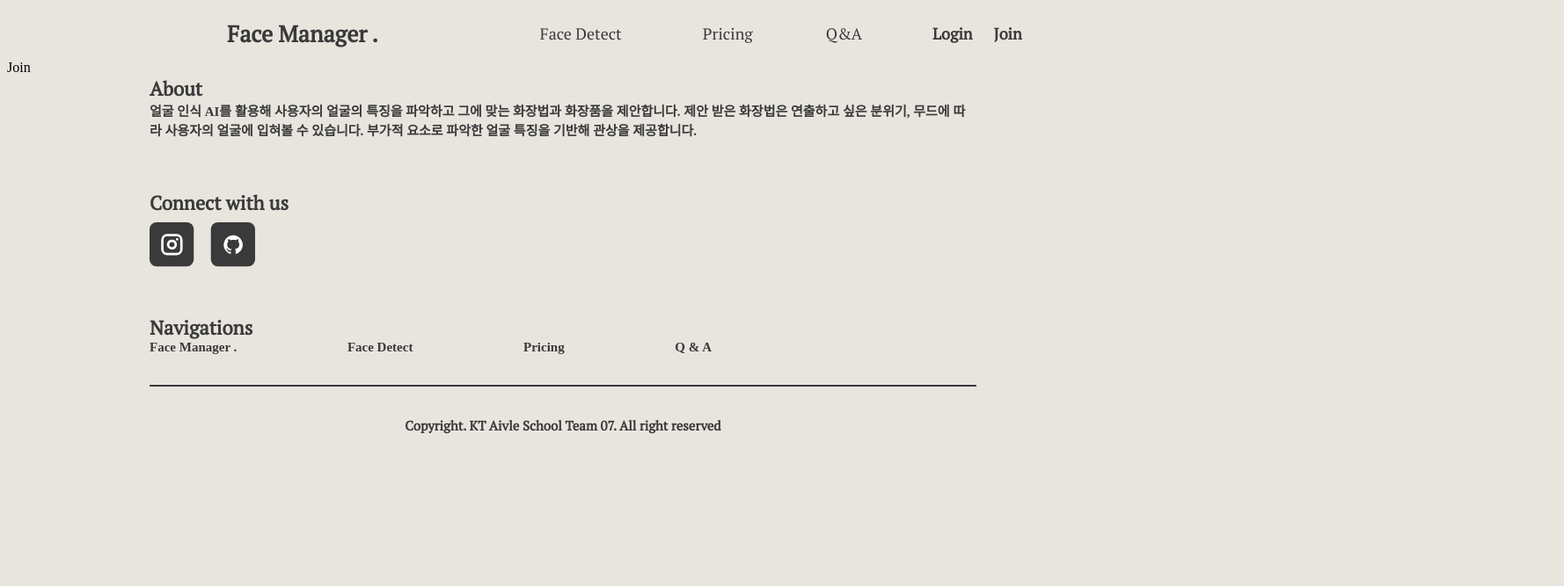
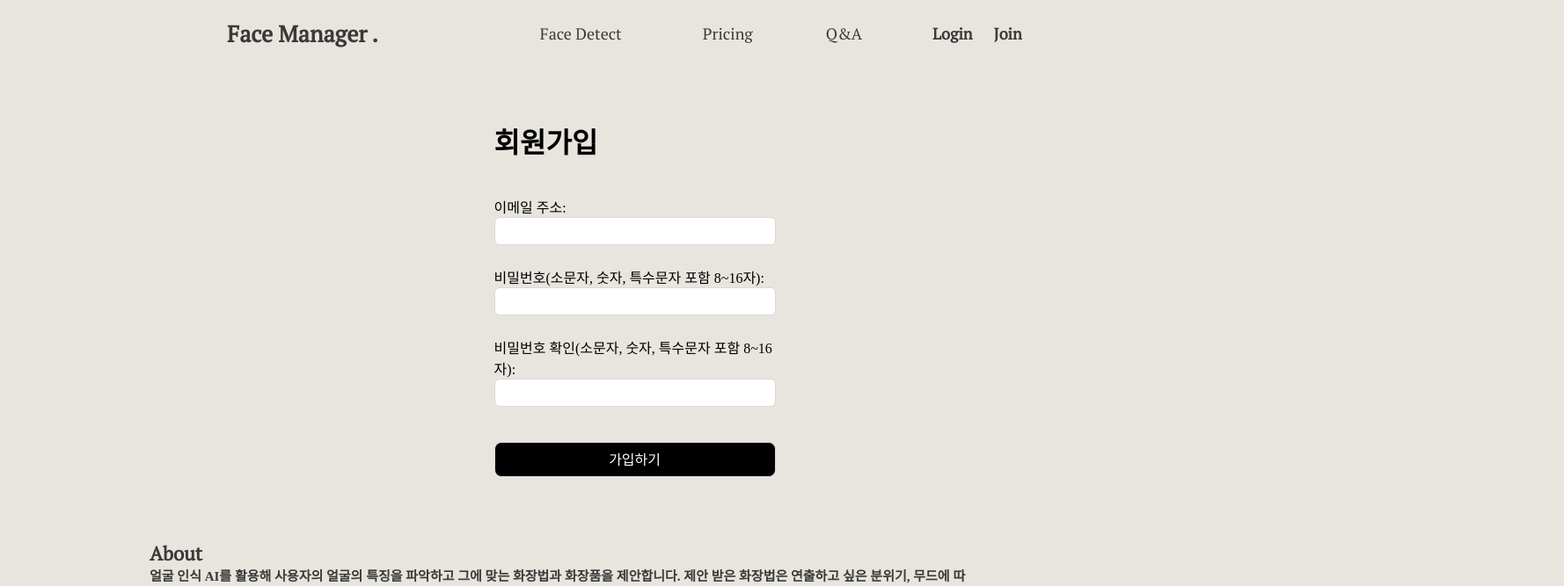
Before and after one commit to yongjun-shin/Face_Manager, a React (Create React App) app in the folder frontend/: page /join in a window 1280 px wide. Shown: the top 667 px of the page at 88% size, 1778 px wide, since content can reach past the window. Built offline with nearby package versions, Linux system fonts and the light colour scheme.

Commit message:
feat: signup, login, logout

```diff
--- a/frontend/package.json
+++ b/frontend/package.json
@@ -6,6 +6,8 @@
     "@testing-library/jest-dom": "^5.16.5",
     "@testing-library/react": "^13.4.0",
     "@testing-library/user-event": "^13.5.0",
+    "antd": "^5.6.2",
+    "axios": "^1.4.0",
     "react": "^18.2.0",
     "react-dom": "^18.2.0",
     "react-router-dom": "^6.12.1",
--- a/frontend/src/App.js
+++ b/frontend/src/App.js
@@ -7,8 +7,10 @@ import Home from './pages/Home/home.js';
 import FaceDetect from './pages/FaceDetect/facedetect.js';
 import Pricing from './pages/Pricing/pricing.js';
 import QnA from './pages/QnA/qna.js';
-import Login from './pages/Login/login.js';
-import Join from './pages/Join/join.js';
+//import Login from './pages/Login/login.js';
+import Login from './pages/Login/login2.js';
+//import Join from './pages/Join/join.js';
+import Join from './pages/Join/join2.js';
 
 import MemberInfo from './pages/MemberInfo/member.js';
 import Physiognomy from './pages/Physiognomy/physiognomy.js';
--- a/frontend/src/components/nav.js
+++ b/frontend/src/components/nav.js
@@ -1,5 +1,9 @@
 import styled from "styled-components";
 import { Link, useLocation } from 'react-router-dom';
+
+import React, { useState, useEffect } from 'react';
+import { Menu, Button } from 'antd';
+import Axios from 'axios';
 
 const Nav = styled.nav`
   background-color: #E8E5DF;
@@ -27,7 +31,6 @@ const CustomLink2 = styled(Link)`
 
 export function Navi() {
     const location = useLocation();
-
     return (
         <Nav>
             <Div_items>
@@ -43,19 +46,39 @@ export function Navi() {
 
 let login = false;
 function Nav_log() {
+    const location = useLocation();
+
+    const [auth, setAuth] = useState('')
+
+  useEffect(() => {
+    if (localStorage.getItem('token') !== null) {
+      setAuth(true)
+    }
+  }, [])
+
+  // fetch to axios 수정
+  const handleLogout = () => {
+    let token = localStorage.getItem('token')
+
+    Axios.post('http://localhost:8000/signup/auth/logout/', token)
+      .then(res => {
+        localStorage.clear()
+        // 사용하려면 App.js에서 /로 라우팅해야 한다
+        window.location.replace('/')
+      });
+  }
     let content = null;
-    if(login === false){
-        content = (<div style={{ fontWeight:'bold', fontSize:'18px', marginLeft:'80px'}}>
-            <CustomLink2 style={{ marginRight:'24px'}} to={'/login'}>Login</CustomLink2>
-            <CustomLink2 to={'/join'}>Join</CustomLink2>
-        </div>)
-    }
-    else if(login === true){
-        content = (<div style={{ fontWeight:'bold', fontSize:'18px', marginLeft:'80px'}}>
-            <CustomLink2 style={{ marginRight:'24px'}}>Logout</CustomLink2>
-            <CustomLink2 to={'/mypage'}>MyPage</CustomLink2>
-        </div>)
-    }
+    auth?
+    content = (<div style={{ fontWeight:'bold', fontSize:'18px', marginLeft:'80px'}} >
+    <CustomLink2 onClick={handleLogout} style={{ marginRight:'24px'}}>Logout</CustomLink2>
+    <CustomLink2 to={'/mypage'}>MyPage</CustomLink2>
+</div>)
+
+    :
+    content = (<div style={{ fontWeight:'bold', fontSize:'18px', marginLeft:'80px'}}>
+    <CustomLink2 style={{ marginRight:'24px'}} to={'/login'}>Login</CustomLink2>
+    <CustomLink2 to={'/join'}>Join</CustomLink2>
+</div>)
     return (
         <>{content}</>
     );
--- /dev/null
+++ b/frontend/src/pages/Join/join2.js
@@ -0,0 +1,120 @@
+import React, { useState, useEffect } from 'react';
+import Axios from 'axios';
+import { Input } from 'antd';
+import styled from 'styled-components';
+
+const SignupDiv = styled.div`
+  position: relative;
+  left: 40%;
+  padding: 3rem;
+    form {
+    width: 320px;
+    display: inline-block;
+    label {
+      margin-bottom: 1rem;
+    }
+    input {
+      margin-bottom: 1.5rem;
+      &[type=submit] {
+        background: black;
+        color: white;
+        margin-top: 1rem;
+      }
+    }
+  }
+`;
+
+export function Join() {
+  const [email, setEmail] = useState('')
+  const [password1, setPassword1] = useState('')
+  const [password2, setPassword2] = useState('')
+  const [errors, setErrors] = useState(false)
+
+  const onChangeEmail = (e) => {
+    setEmail(e.target.value)
+  }
+
+  const onChangePwd1 = (e) => {
+    setPassword1(e.target.value)
+  }
+
+  const onChangePwd2 = (e) => {
+    setPassword2(e.target.value)
+  }
+
+  const onSubmit = (e) => {
+    e.preventDefault()
+
+    const user = {
+      email: email,
+      password1: password1,
+      password2: password2
+    }
+
+    // 유효성 검사
+    if(password1 !== password2) {
+      alert('비밀번호와 비밀번호 확인이 일치하지 않습니다.')
+      return false
+    }
+
+
+    Axios.post('/signup/auth/register/', user)
+      .then(res => {
+        if (res.data.key) {
+          localStorage.clear()
+          localStorage.setItem('token', res.data.key)
+          // 사용하려면 App.js에서 /로 라우팅해야 한다
+          window.location.replace('/')
+        } else {
+          setEmail('')
+          setPassword1('')
+          setPassword2('')
+          localStorage.clear()
+          setErrors(true)
+        }
+      })
+      .catch(err => {
+        console.clear()
+        alert('error!!')
+      })
+  }
+
+  return (
+    <SignupDiv>
+      <h1>회원가입</h1>
+      <br />
+      {errors === true && <h2>Cannot signup with provided credentials</h2>}
+      <form onSubmit={onSubmit}>
+        <label htmlFor='email'>이메일 주소:</label>
+        <Input
+          type='email'
+          value={email}
+          onChange={onChangeEmail}
+          required
+        />
+        <label htmlFor='password1'>비밀번호(소문자, 숫자, 특수문자 포함 8~16자):</label>
+        <Input
+          type='password'
+          value={password1}
+          onChange={onChangePwd1}
+          minLength='8'
+          pattern='^(?=.*[a-z])(?=.*\d)(?=.*[$@$!%*#?&])[a-z\d$@$!%*#?&]{8,16}$'
+          required
+        />
+        <br />
+        <label htmlFor='password2'>비밀번호 확인(소문자, 숫자, 특수문자 포함 8~16자):</label>
+        <Input
+          type='password'
+          value={password2}
+          onChange={onChangePwd2}
+          minLength='8'
+          pattern='^(?=.*[a-z])(?=.*\d)(?=.*[$@$!%*#?&])[a-z\d$@$!%*#?&]{8,16}$'
+          required
+        />
+        <Input type='submit' size="large" value='가입하기' />
+      </form>
+    </SignupDiv>
+  )
+};
+
+export default Join;
--- /dev/null
+++ b/frontend/src/pages/Login/login2.js
@@ -0,0 +1,92 @@
+import React, { useState, useEffect } from 'react';
+import Axios from 'axios';
+import { Input } from 'antd';
+import styled from 'styled-components';
+
+const LoginDiv = styled.div`
+position: relative;
+left: 40%;
+  padding: 3rem;
+    form {
+    width: 320px;
+    display: inline-block;
+    label {
+      margin-bottom: 1rem;
+    }
+    input {
+      margin-bottom: 1.5rem;
+      &[type=submit] {
+        background: black;
+        color: white;
+        margin-top: 1rem;
+      }
+    }
+  }
+`;
+
+export function Login() {
+    const [email, setEmail] = useState('')
+    const [password, setPassword] = useState('')
+    const [errors, setErrors] = useState(false)
+
+    const onSubmit = (e) => {
+      e.preventDefault()
+
+      const user = {
+        email: email,
+        password: password
+      }
+      Axios.post('http://localhost:8000/signup/auth/login/', user)
+        .then(res => {
+          console.log(res.data['access'])
+          if (res.data['access']) {
+            console.log(1)
+            localStorage.clear()
+            localStorage.setItem('token', res.data['access'])
+            // 사용하려면 App.js에서 /로 라우팅해야 한다
+            window.location.replace('/')
+          } else {
+            console.log(2)
+            setEmail('')
+            setPassword('')
+            localStorage.clear()
+            setErrors(true)
+          }
+        })
+        .catch(err => {
+          //console.clear()
+          alert('catch error!!')
+          console.log(err)
+          setEmail('')
+          setPassword('')
+        })
+    }
+
+    return (
+      <LoginDiv>
+        <h1>로그인</h1>
+        <br />
+        {errors === true && <h2>Cannot log in with provided credentials</h2>}
+          <form onSubmit={onSubmit}>
+            <label>이메일 주소:</label>
+            <Input
+              type='email'
+              value={email}
+              required
+              onChange={e => setEmail(e.target.value)}
+            />
+            <label>비밀번호:</label>
+            <Input
+              type='password'
+              value={password}
+              required
+              onChange={e => setPassword(e.target.value)}
+            />
+            <Input type='submit' size="large" value='로그인' />
+          </form>
+      </LoginDiv>
+    )
+};
+
+
+export default Login;
```
Also changed, not shown: frontend/src/pages/Login/login.js (line endings or trailing spaces), 1 other file (tests, documents, lock files or other folders).
